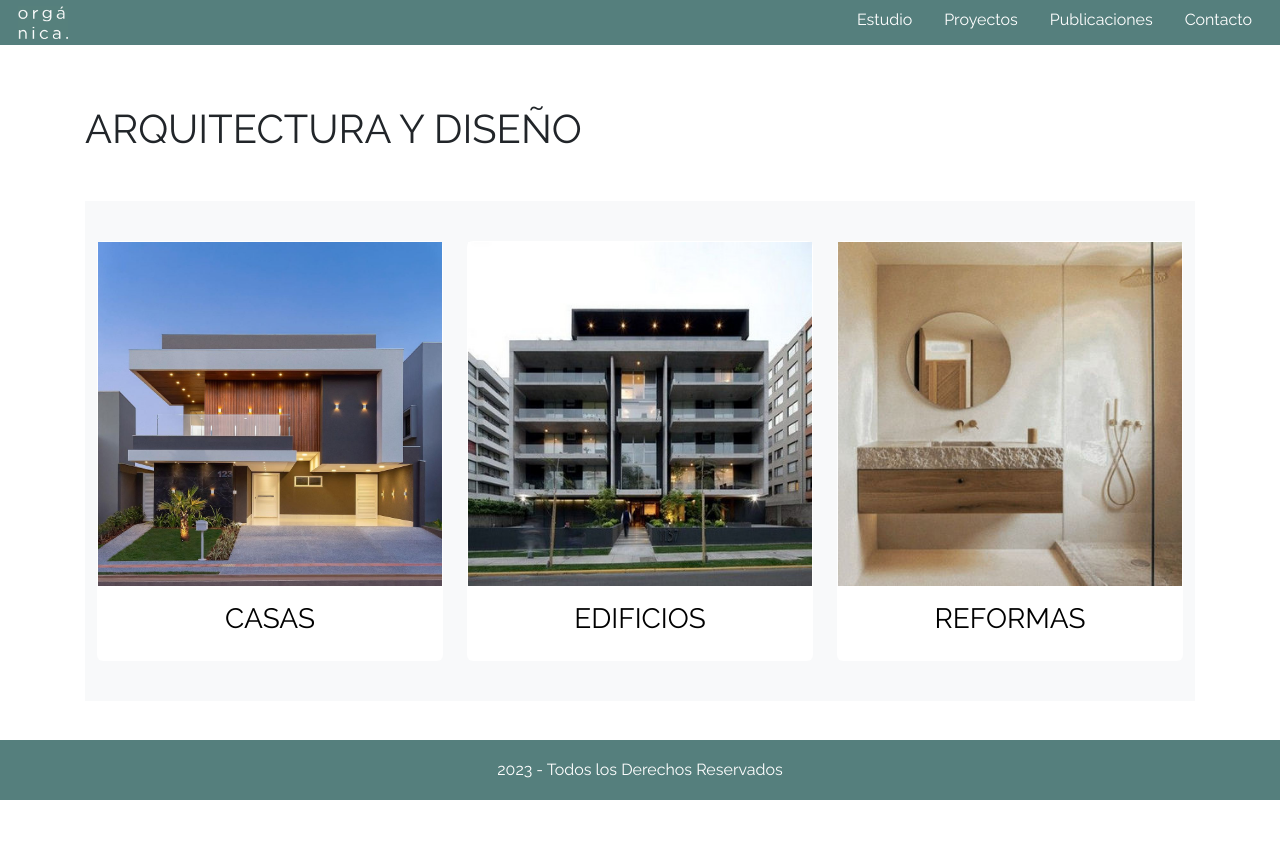
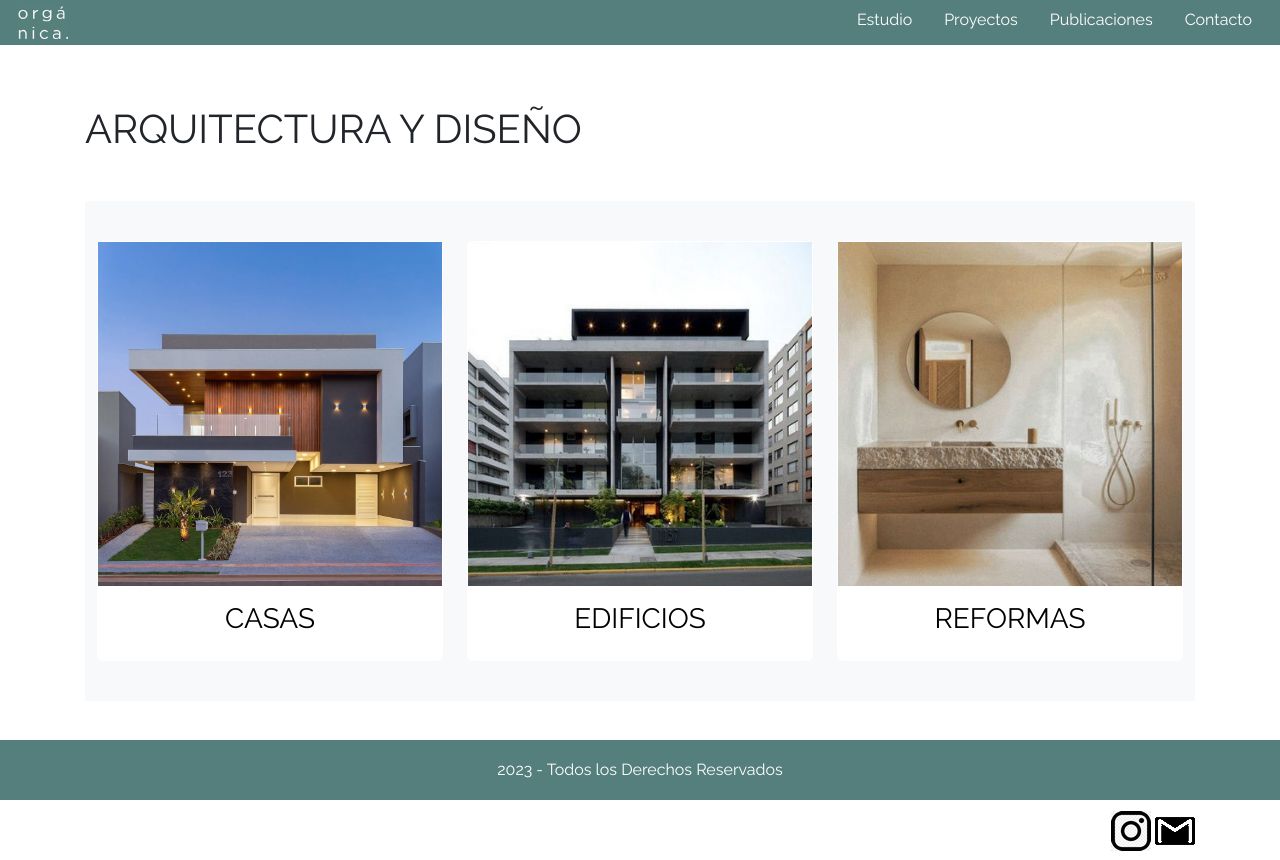
Before and after one commit to emirubinsky/PreEntrega3_Rubinsky, a website: page index.html in a window 1280 px wide. Before the commit the page ends 800 px from the top, so only its background shows below. Drawn offline with nearby package versions, Linux system fonts and the light colour scheme.

Commit message:
prueba redes sociales

```diff
--- a/index.html
+++ b/index.html
@@ -113,7 +113,24 @@
         <div class="container footer_texto">
             <span>2023 - Todos los Derechos Reservados</span>
         </div>
+
+        <div class="container">
+            <div class="row">
+                <div class="col-md-6">
+
+                </div>
+                <div class="col-md-6 text-end">
+                    <div class="social-icons">
+                        <a href="#" class="social-link"><img src="../img/instagram40x40.png" alt="Instagram"></a>
+                        <a href="#" class="social-link"><img src="../img/gmail40x40.png" alt="Gmail"></a>
+                    </div>
+                </div>
+            </div>
+        </div>
     </footer>
+
+
+
 
     <!-- Bootstrap core JavaScript
   ================================================== -->
```
Also changed, not shown: pages/proyectos.html (+2 -2 lines), img/casa2.jpg (added), img/edificio2.jpg (added), img/gmail40x40.png (added), img/instagram40x40.png (added), img/reforma3.jpg (added), scss/componentes/_footer.scss (line endings or trailing spaces).
